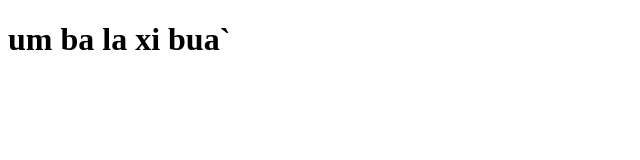
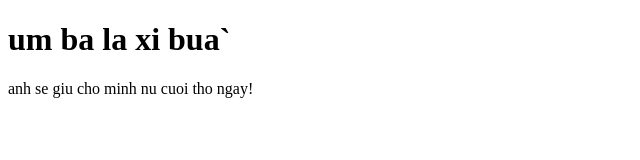
Before and after one commit to Hyena82/form-validate, a plain HTML site: page index.html in a window 1280 px wide. Shown: the whole page, without its empty margins (0-640 px from the left). Drawn offline with Linux system fonts and the light colour scheme.

Commit message:
error commit

```diff
--- a/index.html
+++ b/index.html
@@ -8,5 +8,6 @@
 </head>
 <body>
     <h1>um ba la xi bua`</h1>
+    anh se giu cho minh nu cuoi tho ngay!
 </body>
 </html>
```
